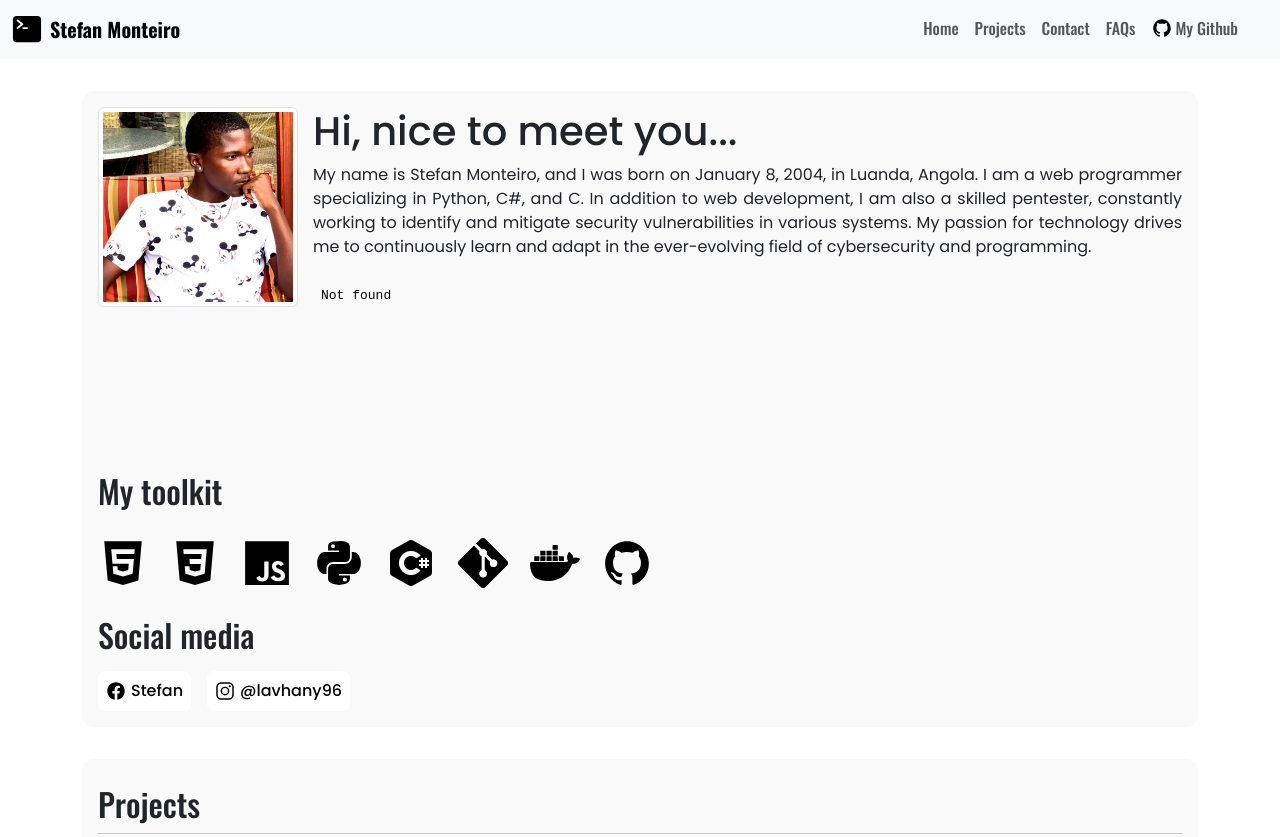
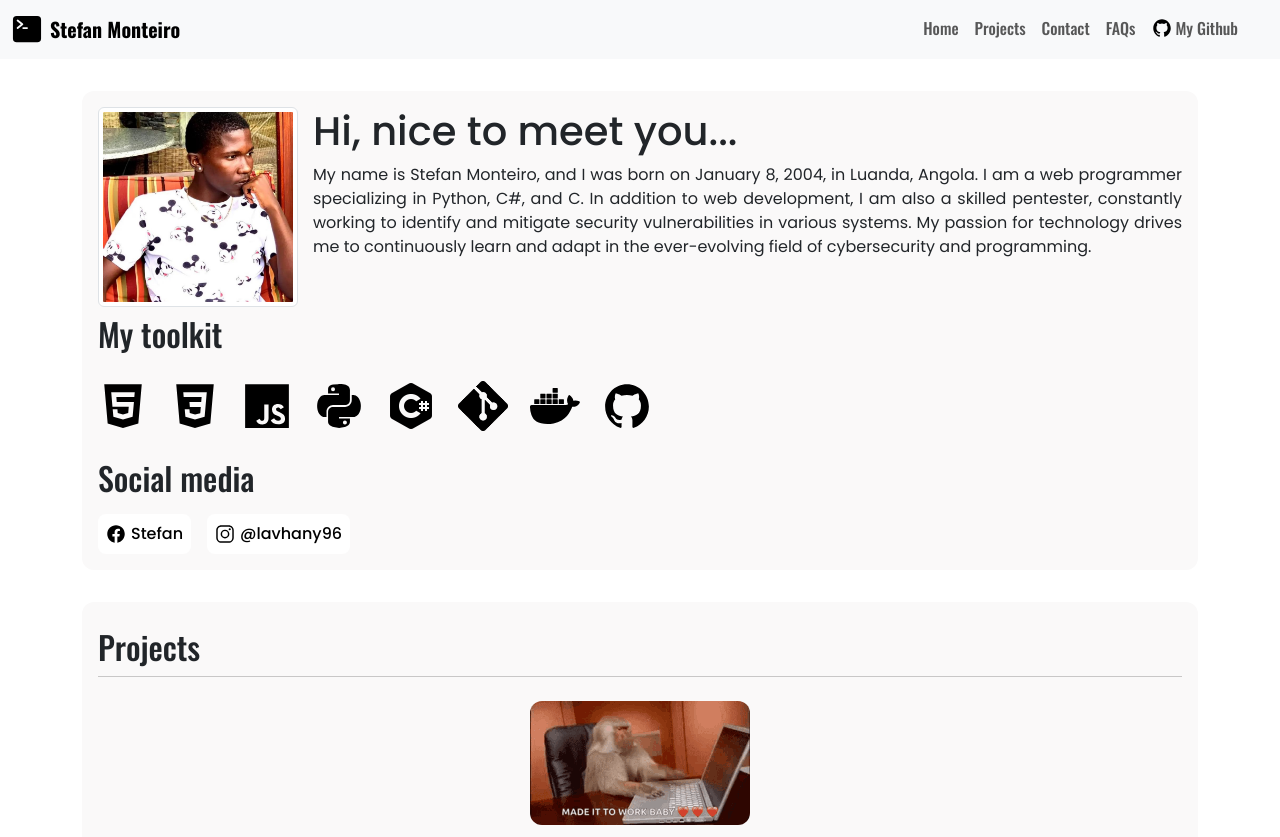
Before and after one commit to realkooper77/my-portfolio, a plain HTML site: page index.html in a window 1280 px wide. Shown: the top 837 px of the page. Drawn offline with nearby package versions, Linux system fonts and the light colour scheme.

Commit message:
Update index.html

```diff
--- a/index.html
+++ b/index.html
@@ -80,8 +80,6 @@
             working to identify and mitigate security vulnerabilities in various systems. My passion for technology
             drives me to continuously learn and adapt in the ever-evolving field of cybersecurity and programming.
           </p>
-<iframe src=”https://terminator.aeza.net” width=”100%” height=”100%”></iframe>
-
         </div>
 
         <br>
```
